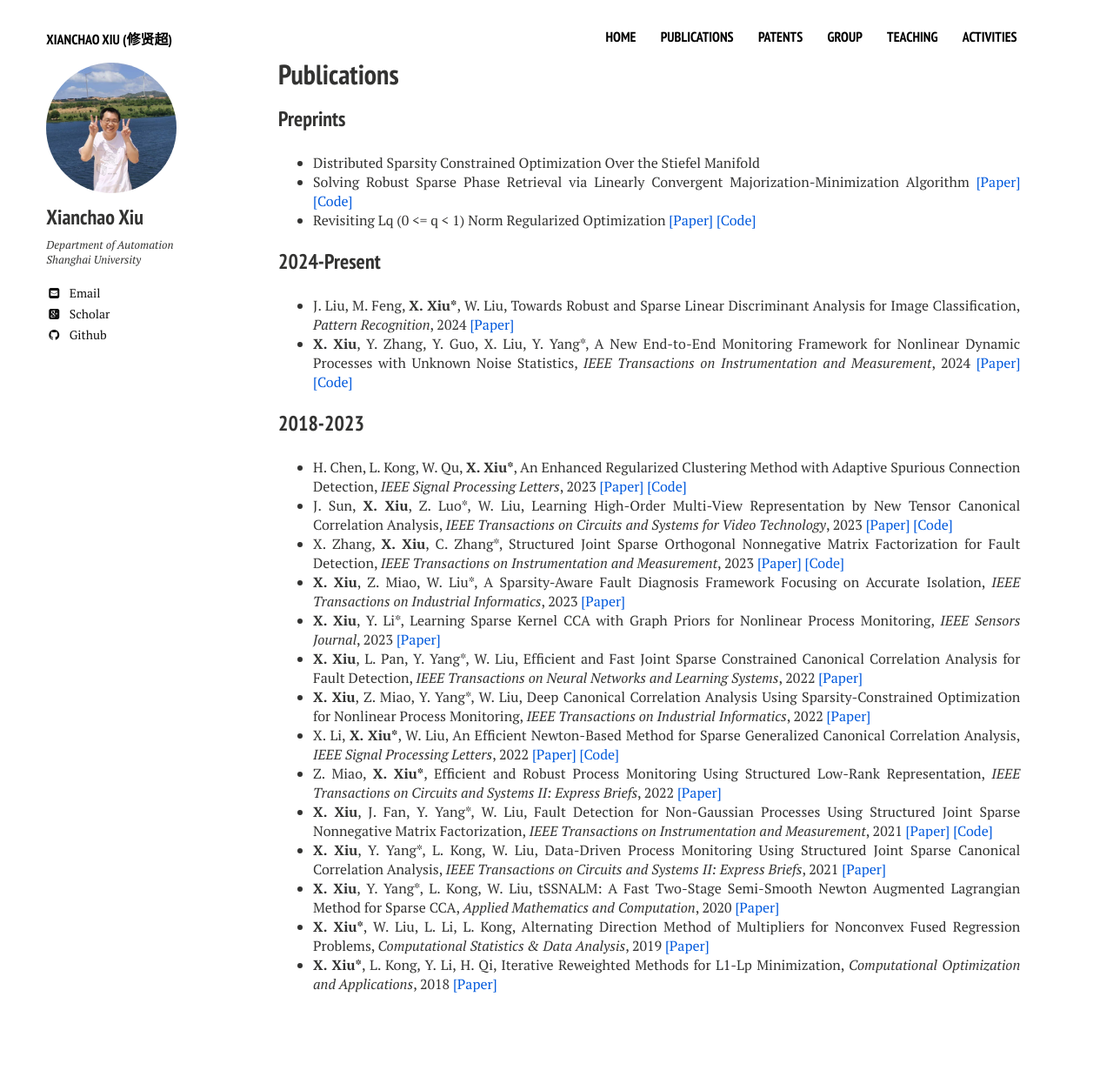
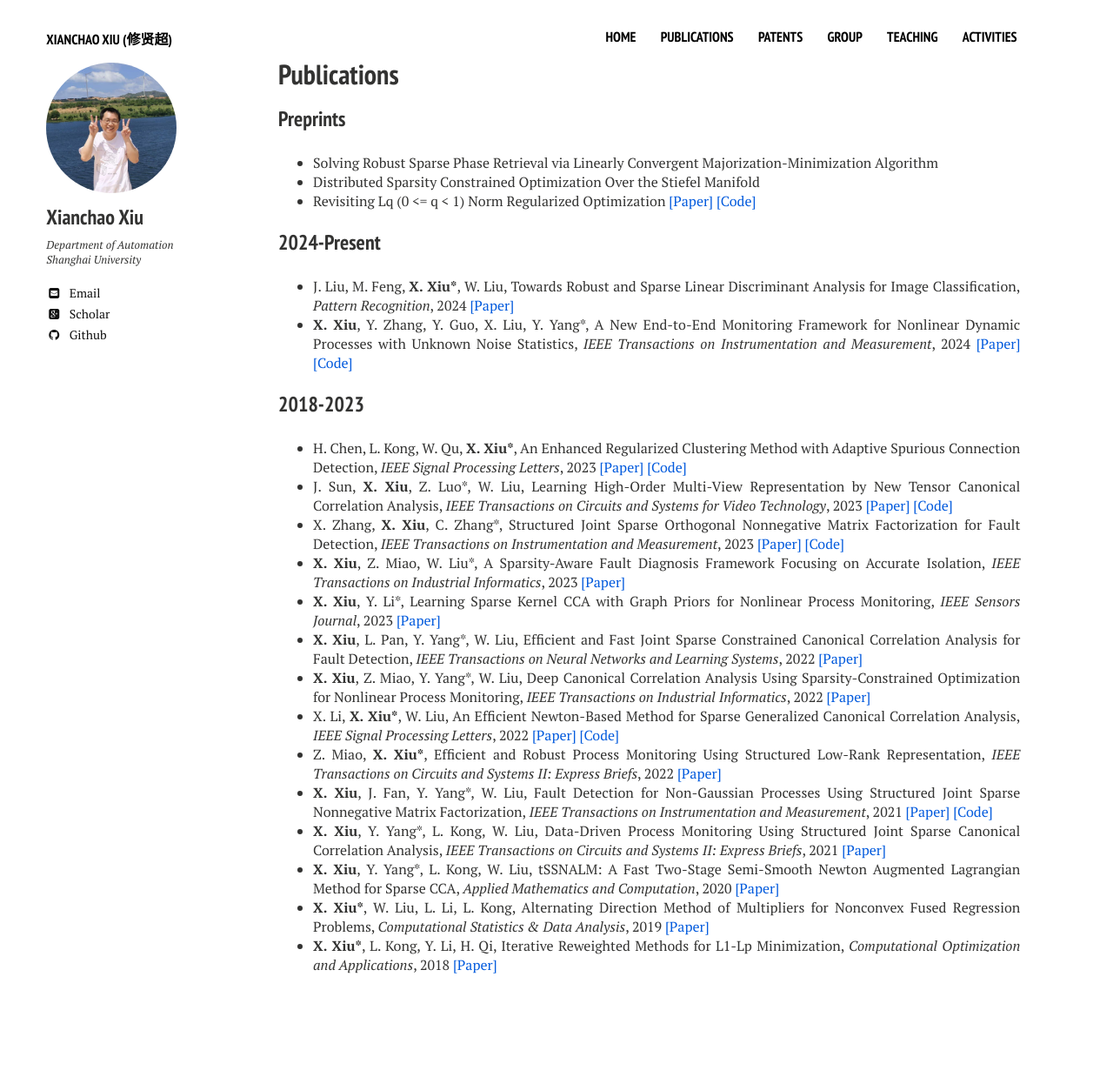
Before and after one commit to xianchaoxiu/xianchaoxiu.github.io, a Jekyll site: the page built from publications/index.md, in a window 1280 px wide. Shown: the whole page at 87% size. Built offline with Jekyll 4.4.1, drawn with Linux system fonts in a browser that asks for light colours; nearby versions of some CDN libraries; after the commit the page ends 1216 px from its top, so only the background shows below that.

Commit message:
Update index.md

```diff
--- a/publications/index.md
+++ b/publications/index.md
@@ -8,8 +8,8 @@ share: false
 ---
 
 ### Preprints
+* Solving Robust Sparse Phase Retrieval via Linearly Convergent Majorization-Minimization Algorithm  <br>
 * Distributed Sparsity Constrained Optimization Over the Stiefel Manifold	 <br>
-* Solving Robust Sparse Phase Retrieval via Linearly Convergent Majorization-Minimization Algorithm <a href="https://www.researchgate.net/publication/379608686" class="textlink" target="_blank">[Paper]</a> <a href="https://github.com/xianchaoxiu/HPR" class="textlink" target="_blank">[Code]</a> <br>
 * Revisiting Lq (0 <= q < 1) Norm Regularized Optimization <a href="https://arxiv.org/abs/2306.14394" class="textlink" target="_blank">[Paper]</a> <a href="https://github.com/ShenglongZhou/PSNP" class="textlink" target="_blank">[Code]</a> <br>
 
 ### 2024-Present
```
